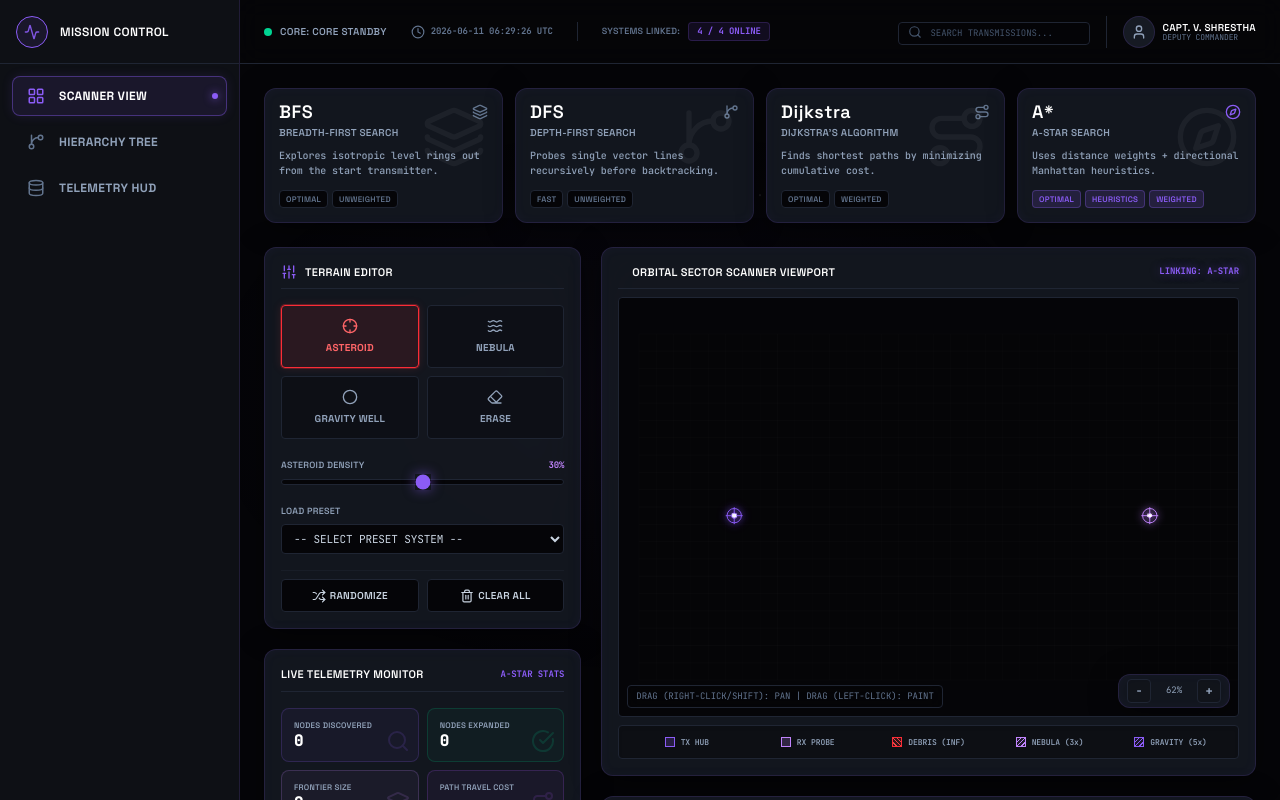
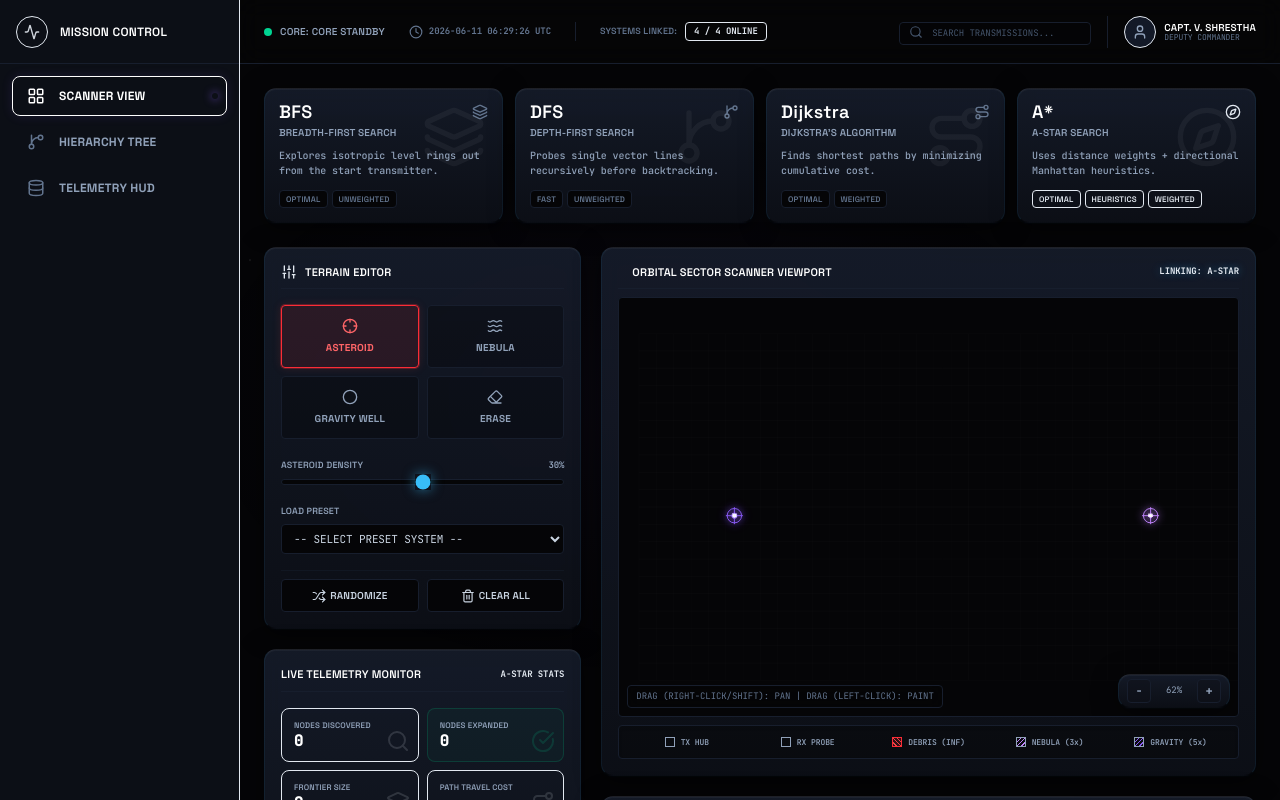
Before and after one commit to NebulaVoltage/Space-Mission-Control-, a React (Vite) app: page / in a window 1280 px wide. Shown: the top 800 px of the page. Built offline with nearby package versions, Linux system fonts and the light colour scheme.

Commit message:
style: overhaul index.css with Electric Cyan, Royal Blue, and Deep Violet aerospace variables and spatial lighting shadows

```diff
--- a/src/index.css
+++ b/src/index.css
@@ -7,25 +7,34 @@
   --font-sans: "Inter", sans-serif;
   --font-mono: "JetBrains Mono", monospace;
 
-  --color-cyber-black: #050508;
-  --color-cyber-gray-dark: #0f1117;
-  --color-cyber-gray: #161a23;
-  --color-cyber-gray-light: #1f2533;
+  --color-cyber-black: #050507;
+  --color-cyber-gray-dark: #0d1018;
+  --color-cyber-gray: #131927;
+  --color-cyber-gray-light: #171e2d;
 
-  --color-primary-purple: #8b5cf6;
-  --color-secondary-purple: #a855f7;
-  --color-accent-violet: #c084fc;
+  --color-electric-cyan: #38bdf8;
+  --color-royal-blue: #4f7cff;
+  --color-deep-violet: #7c5cff;
 
-  --color-text-primary: #ffffff;
-  --color-text-secondary: #b4b8c5;
-  --color-border-purple: rgba(139, 92, 246, 0.15);
+  --color-primary-accent: #38bdf8;
+  --color-secondary-accent: #4f7cff;
+  --color-tertiary-accent: #7c5cff;
+
+  --color-success: #00d084;
+  --color-warning: #ffb547;
+  --color-critical: #ff5d73;
+
+  --color-text-primary: #f8fafc;
+  --color-text-secondary: #94a3b8;
+  --color-text-muted: #64748b;
+  --color-border-accent: rgba(56, 189, 248, 0.12);
 
   /* Semantic backward-compatibility mappings */
-  --color-neon-cyan: #8b5cf6;
-  --color-neon-amber: #c084fc;
-  --color-neon-red: #ef4444;
-  --color-neon-green: #10b981;
-  --color-neon-purple: #a855f7;
+  --color-neon-cyan: #38bdf8;
+  --color-neon-amber: #4f7cff;
+  --color-neon-red: #ff5d73;
+  --color-neon-green: #00d084;
+  --color-neon-purple: #7c5cff;
 }
 
 /* Custom base resets */
@@ -33,8 +42,9 @@ body {
   margin: 0;
   background-color: var(--color-cyber-black);
   background-image:
-    radial-gradient(at 0% 0%, rgba(139, 92, 246, 0.05) 0, transparent 40%),
-    radial-gradient(at 100% 100%, rgba(168, 85, 247, 0.03) 0, transparent 40%);
+    radial-gradient(at 50% 0%, rgba(56, 189, 248, 0.05) 0px, transparent 50%),
+    radial-gradient(at 100% 100%, rgba(124, 92, 255, 0.03) 0px, transparent 50%),
+    linear-gradient(180deg, #050507 0%, #08090f 100%);
   color: var(--color-text-secondary);
   font-family: var(--font-sans);
   overflow-x: hidden;
@@ -49,29 +59,34 @@ body {
   --color-cyber-gray: #ffffff;
   --color-cyber-gray-light: #e2e8f0;
 
-  --color-primary-purple: #7c3aed;
-  --color-secondary-purple: #9333ea;
-  --color-accent-violet: #a78bfa;
+  --color-primary-accent: #4f7cff;
+  --color-secondary-accent: #38bdf8;
+  --color-tertiary-accent: #7c5cff;
+
+  --color-electric-cyan: #4f7cff;
+  --color-royal-blue: #38bdf8;
+  --color-deep-violet: #7c5cff;
 
   --color-text-primary: #0f172a;
   --color-text-secondary: #475569;
-  --color-border-purple: rgba(124, 58, 237, 0.12);
+  --color-border-accent: rgba(79, 124, 255, 0.12);
 
-  --color-neon-cyan: #7c3aed;
-  --color-neon-amber: #a78bfa;
-  --color-neon-purple: #9333ea;
+  --color-neon-cyan: #4f7cff;
+  --color-neon-amber: #38bdf8;
+  --color-neon-purple: #7c5cff;
 
   background-color: var(--color-cyber-black);
   background-image:
-    radial-gradient(at 0% 0%, rgba(124, 58, 237, 0.04) 0, transparent 45%),
-    radial-gradient(at 100% 100%, rgba(147, 51, 234, 0.03) 0, transparent 45%);
+    radial-gradient(at 50% 0%, rgba(79, 124, 255, 0.04) 0px, transparent 50%),
+    radial-gradient(at 100% 100%, rgba(124, 92, 255, 0.02) 0px, transparent 50%),
+    linear-gradient(180deg, #f8fafc 0%, #e2e8f0 100%);
   color: var(--color-text-secondary);
 }
 
 /* Font styles */
 .font-cyber-header {
   font-family: "Space Grotesk", sans-serif;
-  letter-spacing: 0.03em;
+  letter-spacing: 0.02em;
   font-weight: 600;
 }
 
@@ -83,48 +98,85 @@ body {
 /* Blueprint mesh background (Subtle dot grid) */
 .blueprint-mesh {
   background-size: 24px 24px;
-  background-image: radial-gradient(rgba(139, 92, 246, 0.06) 1px, transparent 1px);
+  background-image: radial-gradient(rgba(56, 189, 248, 0.05) 1px, transparent 1px);
 }
 
 .theme-light .blueprint-mesh {
-  background-image: radial-gradient(rgba(124, 58, 237, 0.08) 1px, transparent 1px);
+  background-image: radial-gradient(rgba(79, 124, 255, 0.08) 1px, transparent 1px);
 }
 
-/* Premium Aerospace Glassmorphism Panels */
+/* Low opacity orbital grid overlay */
+.orbital-grid {
+  position: fixed;
+  inset: 0;
+  z-index: 0;
+  pointer-events: none;
+  background-image:
+    linear-gradient(to right, rgba(56, 189, 248, 0.015) 1px, transparent 1px),
+    linear-gradient(to bottom, rgba(56, 189, 248, 0.015) 1px, transparent 1px);
+  background-size: 80px 80px;
+  background-position: center center;
+}
+
+.theme-light .orbital-grid {
+  background-image:
+    linear-gradient(to right, rgba(79, 124, 255, 0.02) 1px, transparent 1px),
+    linear-gradient(to bottom, rgba(79, 124, 255, 0.02) 1px, transparent 1px);
+}
+
+/* Premium Aerospace Glassmorphism Panels with Top-Down Spatial Lighting */
 .glass-panel, .glass-card {
-  background: rgba(22, 26, 35, 0.85);
-  backdrop-filter: blur(20px);
-  -webkit-backdrop-filter: blur(20px);
-  border: 1px solid var(--color-border-purple);
-  box-shadow: 0 4px 30px rgba(0, 0, 0, 0.45), inset 0 0 12px rgba(139, 92, 246, 0.04);
+  background: linear-gradient(180deg, rgba(23, 30, 45, 0.85) 0%, rgba(13, 16, 24, 0.9) 100%);
+  backdrop-filter: blur(10px);
+  -webkit-backdrop-filter: blur(10px);
+  border: 1px solid rgba(56, 189, 248, 0.08);
+  border-top: 1px solid rgba(255, 255, 255, 0.08); /* top edge highlight */
+  border-bottom: 1px solid rgba(0, 0, 0, 0.45);      /* bottom shadow */
+  box-shadow:
+    0 4px 24px rgba(0, 0, 0, 0.55),
+    0 1px 2px rgba(56, 189, 248, 0.04),
+    inset 0 1px 0 rgba(255, 255, 255, 0.04);
   border-radius: 12px;
-  transition: all 0.3s cubic-bezier(0.4, 0, 0.2, 1);
+  transition: all 0.25s cubic-bezier(0.4, 0, 0.2, 1);
 }
 
 .theme-light .glass-panel, .theme-light .glass-card {
-  background: rgba(255, 255, 255, 0.8);
-  border: 1px solid var(--color-border-purple);
-  box-shadow: 0 4px 30px rgba(0, 0, 0, 0.04), inset 0 0 12px rgba(124, 58, 237, 0.02);
+  background: linear-gradient(180deg, rgba(255, 255, 255, 0.9) 0%, rgba(241, 245, 249, 0.92) 100%);
+  border: 1px solid rgba(79, 124, 255, 0.12);
+  border-top: 1px solid rgba(255, 255, 255, 0.6);
+  border-bottom: 1px solid rgba(79, 124, 255, 0.2);
+  box-shadow:
+    0 4px 24px rgba(79, 124, 255, 0.04),
+    inset 0 1px 0 rgba(255, 255, 255, 0.8);
 }
 
 .glass-panel-hover:hover, .glass-card-hover:hover {
-  border-color: rgba(139, 92, 246, 0.35);
-  box-shadow: 0 10px 40px rgba(139, 92, 246, 0.08), inset 0 0 20px rgba(139, 92, 246, 0.08);
+  border-color: rgba(56, 189, 248, 0.25);
+  border-top-color: rgba(255, 255, 255, 0.15);
+  box-shadow:
+    0 12px 32px rgba(0, 0, 0, 0.65),
+    0 0 15px rgba(56, 189, 248, 0.08),
+    inset 0 1px 0 rgba(255, 255, 255, 0.08);
   transform: translateY(-2px);
 }
 
 .theme-light .glass-panel-hover:hover, .theme-light .glass-card-hover:hover {
-  border-color: rgba(124, 58, 237, 0.4);
-  box-shadow: 0 10px 40px rgba(124, 58, 237, 0.06), inset 0 0 20px rgba(124, 58, 237, 0.04);
+  border-color: rgba(79, 124, 255, 0.35);
+  border-top-color: rgba(255, 255, 255, 0.8);
+  box-shadow:
+    0 12px 32px rgba(79, 124, 255, 0.08),
+    0 0 15px rgba(79, 124, 255, 0.08),
+    inset 0 1px 0 rgba(255, 255, 255, 0.9);
+  transform: translateY(-2px);
 }
 
 /* Glowing text utilities (Subtle blooms) */
 .text-glow-cyan, .text-glow-purple {
-  text-shadow: 0 0 10px rgba(139, 92, 246, 0.5);
+  text-shadow: 0 0 8px rgba(56, 189, 248, 0.45);
 }
 
 .text-glow-amber {
-  text-shadow: 0 0 10px rgba(192, 132, 252, 0.5);
+  text-shadow: 0 0 8px rgba(79, 124, 255, 0.45);
 }
 
 /* Twinkling Star Field Background Effect */
@@ -134,17 +186,17 @@ body {
   z-index: 0;
   pointer-events: none;
   background-image:
-    radial-gradient(1.5px 1.5px at 15px 30px, #ffffff, rgba(0,0,0,0)),
-    radial-gradient(1px 1px at 80px 120px, rgba(139, 92, 246, 0.4), rgba(0,0,0,0)),
-    radial-gradient(1.5px 1.5px at 210px 300px, #ffffff, rgba(0,0,0,0)),
-    radial-gradient(1.2px 1.2px at 350px 70px, rgba(168, 85, 247, 0.5), rgba(0,0,0,0)),
-    radial-gradient(1px 1px at 500px 450px, #ffffff, rgba(0,0,0,0)),
-    radial-gradient(1.5px 1.5px at 620px 180px, #ffffff, rgba(0,0,0,0)),
-    radial-gradient(1.2px 1.2px at 800px 290px, rgba(139, 92, 246, 0.3), rgba(0,0,0,0)),
-    radial-gradient(1px 1px at 950px 90px, #ffffff, rgba(0,0,0,0));
+    radial-gradient(1px 1px at 20px 40px, #ffffff, rgba(0,0,0,0)),
+    radial-gradient(1px 1px at 100px 180px, rgba(56, 189, 248, 0.3), rgba(0,0,0,0)),
+    radial-gradient(1.5px 1.5px at 250px 350px, #ffffff, rgba(0,0,0,0)),
+    radial-gradient(1.2px 1.2px at 400px 90px, rgba(124, 92, 255, 0.4), rgba(0,0,0,0)),
+    radial-gradient(1px 1px at 580px 490px, #ffffff, rgba(0,0,0,0)),
+    radial-gradient(1.5px 1.5px at 700px 220px, #ffffff, rgba(0,0,0,0)),
+    radial-gradient(1.2px 1.2px at 850px 320px, rgba(56, 189, 248, 0.25), rgba(0,0,0,0)),
+    radial-gradient(1px 1px at 980px 110px, #ffffff, rgba(0,0,0,0));
   background-size: 550px 550px;
-  opacity: 0.18;
-  animation: starTwinkle 30s linear infinite;
+  opacity: 0.12;
+  animation: starTwinkle 35s linear infinite;
 }
 
 @keyframes starTwinkle {
@@ -154,46 +206,46 @@ body {
 
 /* Custom glowing sliders */
 input[type="range"] {
-  accent-color: var(--color-primary-purple);
+  accent-color: var(--color-primary-accent);
 }
 input[type="range"]::-webkit-slider-thumb {
-  box-shadow: 0 0 12px rgba(139, 92, 246, 0.5);
+  box-shadow: 0 0 12px rgba(56, 189, 248, 0.5);
 }
 
-/* Grid Cell Animations (Matte & Smooth Purple Theme) */
+/* Grid Cell Animations (Aerospace Command Center Color Scheme) */
 @keyframes visitedAnimation {
   0% {
     transform: scale(0.6);
-    background-color: rgba(139, 92, 246, 0.4);
+    background-color: rgba(79, 124, 255, 0.35);
     border-radius: 4px;
   }
   100% {
     transform: scale(1);
-    background-color: rgba(139, 92, 246, 0.08);
-    border: 1px solid rgba(139, 92, 246, 0.15);
+    background-color: rgba(79, 124, 255, 0.08);
+    border: 1px solid rgba(79, 124, 255, 0.16);
     border-radius: 2px;
   }
 }
 
 @keyframes frontierAnimation {
   0% {
-    background-color: rgba(168, 85, 247, 0.15);
+    background-color: rgba(56, 189, 248, 0.15);
   }
   100% {
-    background-color: rgba(168, 85, 247, 0.35);
+    background-color: rgba(56, 189, 248, 0.35);
   }
 }
 
 @keyframes pathAnimation {
   0% {
     transform: scale(0.8);
-    background-color: rgba(139, 92, 246, 0.6);
+    background-color: rgba(56, 189, 248, 0.6);
   }
   100% {
     transform: scale(1);
-    background-color: rgba(139, 92, 246, 0.85);
-    border: 1px solid rgba(255, 255, 255, 0.8);
-    box-shadow: 0 0 10px rgba(139, 92, 246, 0.5);
+    background-color: rgba(56, 189, 248, 0.8);
+    border: 1px solid rgba(255, 255, 255, 0.85);
+    box-shadow: 0 0 10px rgba(56, 189, 248, 0.55);
   }
 }
 
@@ -210,41 +262,41 @@ input[type="range"]::-webkit-slider-thumb {
 }
 
 /* Pulsing start and target cells */
-@keyframes nodePulsePurple {
-  0% { box-shadow: 0 0 0 0 rgba(139, 92, 246, 0.4); }
-  70% { box-shadow: 0 0 0 10px rgba(139, 92, 246, 0); }
-  100% { box-shadow: 0 0 0 0 rgba(139, 92, 246, 0); }
+@keyframes nodePulseCyan {
+  0% { box-shadow: 0 0 0 0 rgba(56, 189, 248, 0.4); }
+  70% { box-shadow: 0 0 0 10px rgba(56, 189, 248, 0); }
+  100% { box-shadow: 0 0 0 0 rgba(56, 189, 248, 0); }
 }
 
-@keyframes nodePulseAmber {
-  0% { box-shadow: 0 0 0 0 rgba(192, 132, 252, 0.4); }
-  70% { box-shadow: 0 0 0 10px rgba(192, 132, 252, 0); }
-  100% { box-shadow: 0 0 0 0 rgba(192, 132, 252, 0); }
+@keyframes nodePulseBlue {
+  0% { box-shadow: 0 0 0 0 rgba(79, 124, 255, 0.4); }
+  70% { box-shadow: 0 0 0 10px rgba(79, 124, 255, 0); }
+  100% { box-shadow: 0 0 0 0 rgba(79, 124, 255, 0); }
 }
 
-.node-pulse-purple {
-  animation: nodePulsePurple 2.5s infinite cubic-bezier(0.2, 0.8, 0.2, 1);
-  background-color: rgba(139, 92, 246, 0.8);
+.node-pulse-cyan {
+  animation: nodePulseCyan 2.5s infinite cubic-bezier(0.2, 0.8, 0.2, 1);
+  background-color: rgba(56, 189, 248, 0.8);
   border-radius: 4px;
 }
 
-.node-pulse-amber {
-  animation: nodePulseAmber 2.5s infinite cubic-bezier(0.2, 0.8, 0.2, 1);
-  background-color: rgba(192, 132, 252, 0.8);
+.node-pulse-blue {
+  animation: nodePulseBlue 2.5s infinite cubic-bezier(0.2, 0.8, 0.2, 1);
+  background-color: rgba(79, 124, 255, 0.8);
   border-radius: 4px;
 }
 
 /* Custom styles for grid */
 .grid-cell {
   aspect-ratio: 1;
-  border: 1px solid rgba(139, 92, 246, 0.05);
+  border: 1px solid rgba(56, 189, 248, 0.04);
   transition: background-color 0.2s ease, border-color 0.2s ease;
   border-radius: 1px;
 }
 
 .grid-cell:hover {
-  border-color: rgba(139, 92, 246, 0.5);
-  background-color: rgba(139, 92, 246, 0.15);
+  border-color: rgba(56, 189, 248, 0.5);
+  background-color: rgba(56, 189, 248, 0.15);
   z-index: 10;
 }
 
@@ -257,21 +309,31 @@ input[type="range"]::-webkit-slider-thumb {
   background: transparent;
 }
 ::-webkit-scrollbar-thumb {
-  background: rgba(139, 92, 246, 0.2);
+  background: rgba(56, 189, 248, 0.2);
   border-radius: 4px;
 }
 ::-webkit-scrollbar-thumb:hover {
-  background: rgba(139, 92, 246, 0.4);
+  background: rgba(56, 189, 248, 0.4);
 }
 
-/* HUD corner ornaments (Muted Purple) */
-.hud-corner-tl { position: absolute; top: 0; left: 0; width: 8px; height: 8px; border-top: 1px solid rgba(139, 92, 246, 0.5); border-left: 1px solid rgba(139, 92, 246, 0.5); border-top-left-radius: 4px; }
-.hud-corner-tr { position: absolute; top: 0; right: 0; width: 8px; height: 8px; border-top: 1px solid rgba(139, 92, 246, 0.5); border-right: 1px solid rgba(139, 92, 246, 0.5); border-top-right-radius: 4px; }
-.hud-corner-bl { position: absolute; bottom: 0; left: 0; width: 8px; height: 8px; border-bottom: 1px solid rgba(139, 92, 246, 0.5); border-left: 1px solid rgba(139, 92, 246, 0.5); border-bottom-left-radius: 4px; }
-.hud-corner-br { position: absolute; bottom: 0; right: 0; width: 8px; height: 8px; border-bottom: 1px solid rgba(139, 92, 246, 0.5); border-right: 1px solid rgba(139, 92, 246, 0.5); border-bottom-right-radius: 4px; }
+/* HUD corner ornaments (Muted Electric Cyan) */
+.hud-corner-tl { position: absolute; top: 0; left: 0; width: 8px; height: 8px; border-top: 1px solid rgba(56, 189, 248, 0.5); border-left: 1px solid rgba(56, 189, 248, 0.5); border-top-left-radius: 4px; }
+.hud-corner-tr { position: absolute; top: 0; right: 0; width: 8px; height: 8px; border-top: 1px solid rgba(56, 189, 248, 0.5); border-right: 1px solid rgba(56, 189, 248, 0.5); border-top-right-radius: 4px; }
+.hud-corner-bl { position: absolute; bottom: 0; left: 0; width: 8px; height: 8px; border-bottom: 1px solid rgba(56, 189, 248, 0.5); border-left: 1px solid rgba(56, 189, 248, 0.5); border-bottom-left-radius: 4px; }
+.hud-corner-br { position: absolute; bottom: 0; right: 0; width: 8px; height: 8px; border-bottom: 1px solid rgba(56, 189, 248, 0.5); border-right: 1px solid rgba(56, 189, 248, 0.5); border-bottom-right-radius: 4px; }
 
-/* SVG elements within tree */
-.tree-visualization-container svg {
-  width: 100%;
-  height: 100%;
+/* Dynamic Scanning line effect animation */
+@keyframes scanBar {
+  0% { transform: translateY(-100%); }
+  100% { transform: translateY(1000%); }
 }
+
+.scan-bar {
+  position: absolute;
+  inset-x: 0;
+  height: 40px;
+  background: linear-gradient(180deg, transparent, rgba(56, 189, 248, 0.05), transparent);
+  animation: scanBar 12s linear infinite;
+  pointer-events: none;
+  z-index: 10;
+}
```
